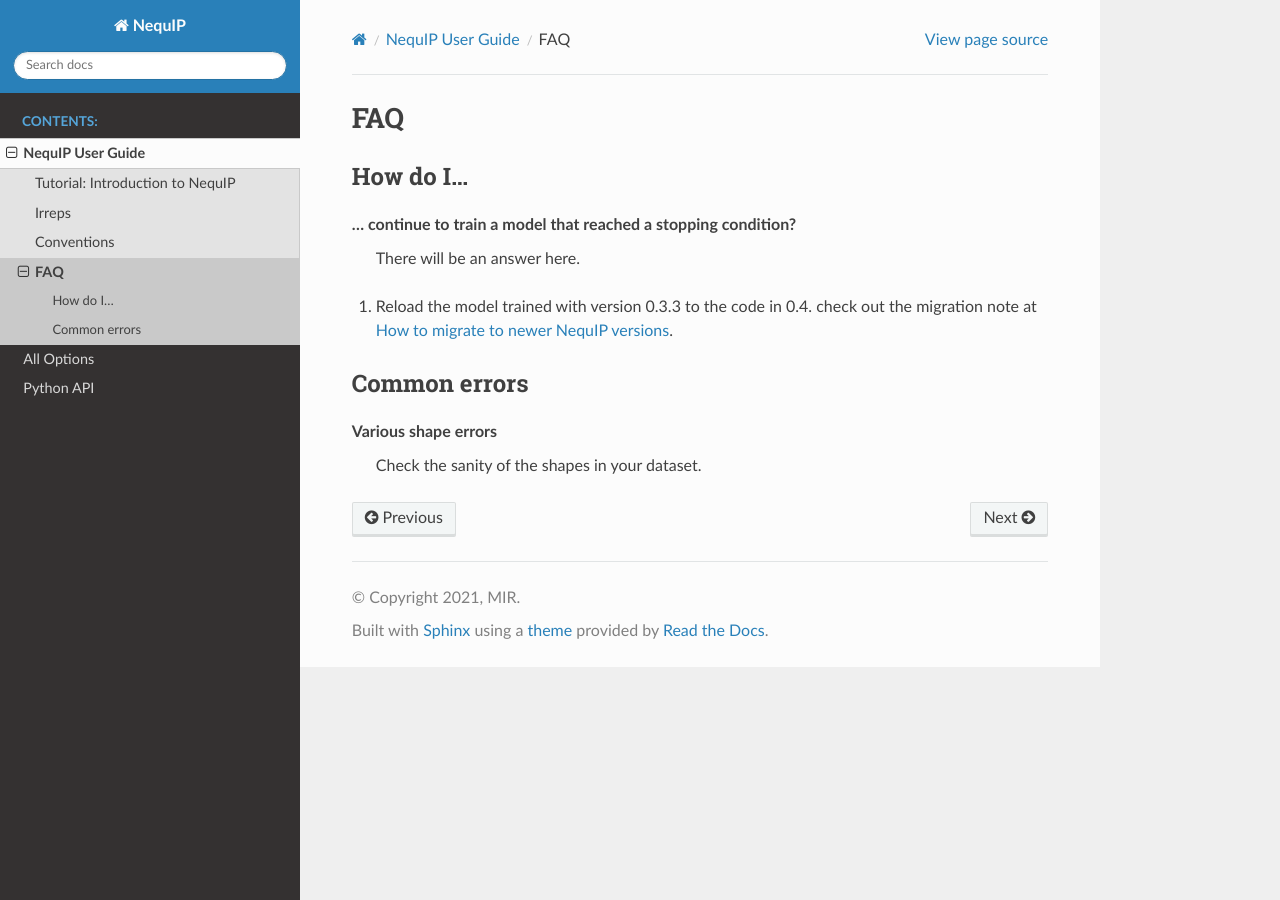
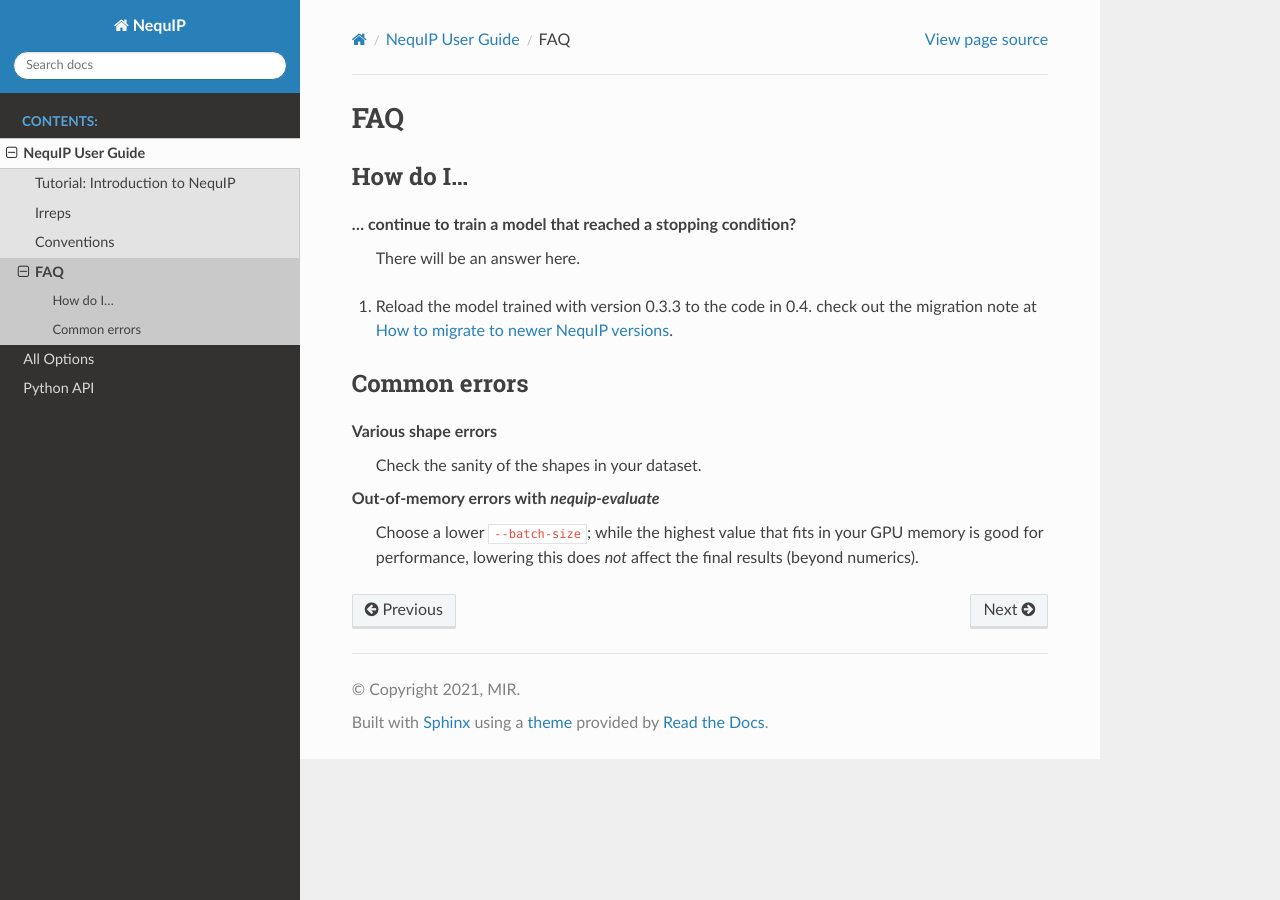
Before and after one commit to mir-group/nequip, a Sphinx documentation site: the page built from docs/guide/FAQ.rst, in a window 1280 px wide. Built offline with Sphinx 7.4.7 and the Read the Docs theme 2.0.0, drawn with Linux system fonts in a browser that asks for light colours.

Commit message:
note on memory errors

```diff
--- a/docs/guide/FAQ.rst
+++ b/docs/guide/FAQ.rst
@@ -15,3 +15,7 @@ Common errors
 
 Various shape errors
     Check the sanity of the shapes in your dataset.
+
+Out-of-memory errors with `nequip-evaluate`
+    Choose a lower ``--batch-size``; while the highest value that fits in your GPU memory is good for performance,
+    lowering this does *not* affect the final results (beyond numerics).
```
Also changed, not shown: 1 other file.
